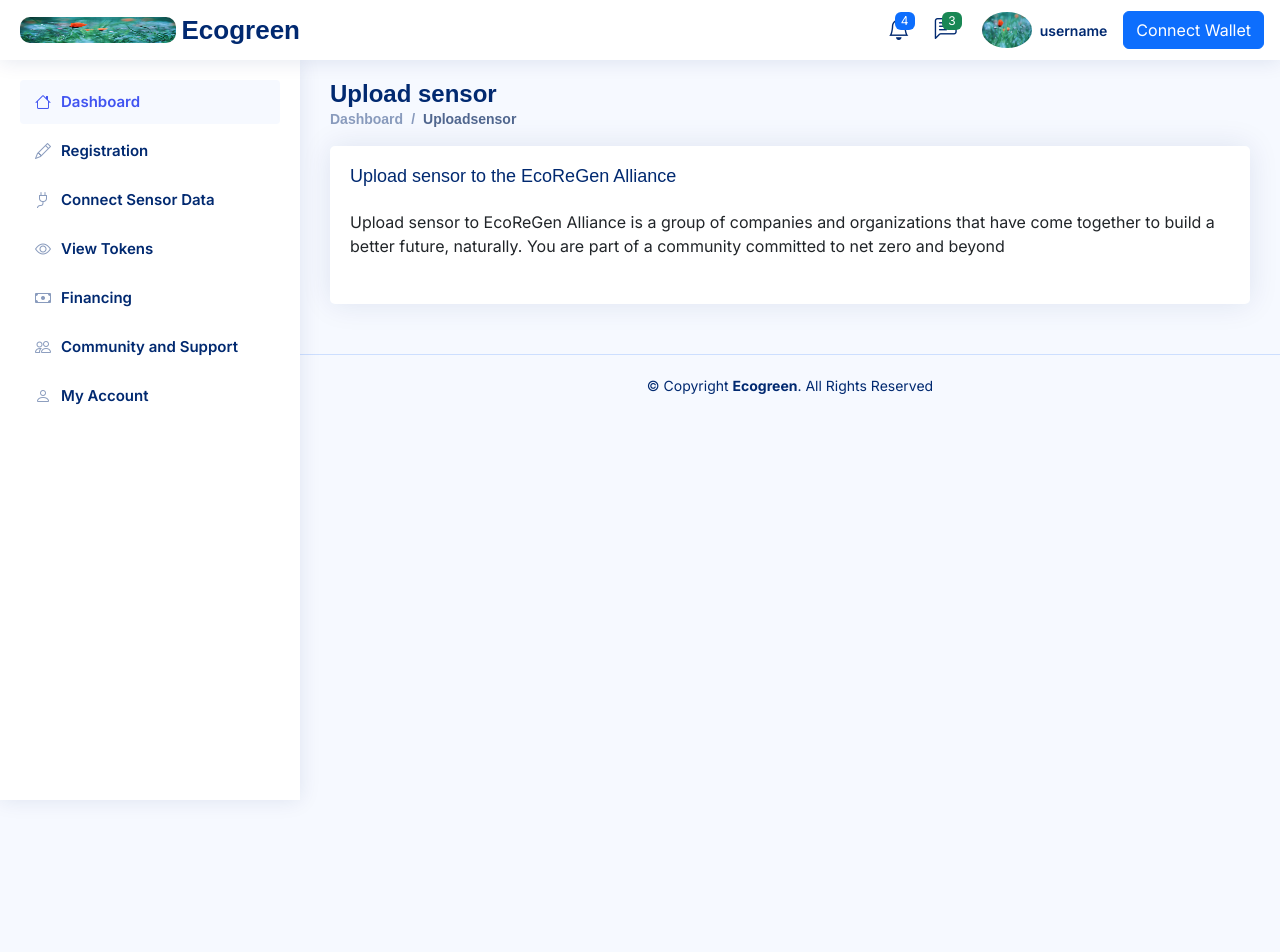
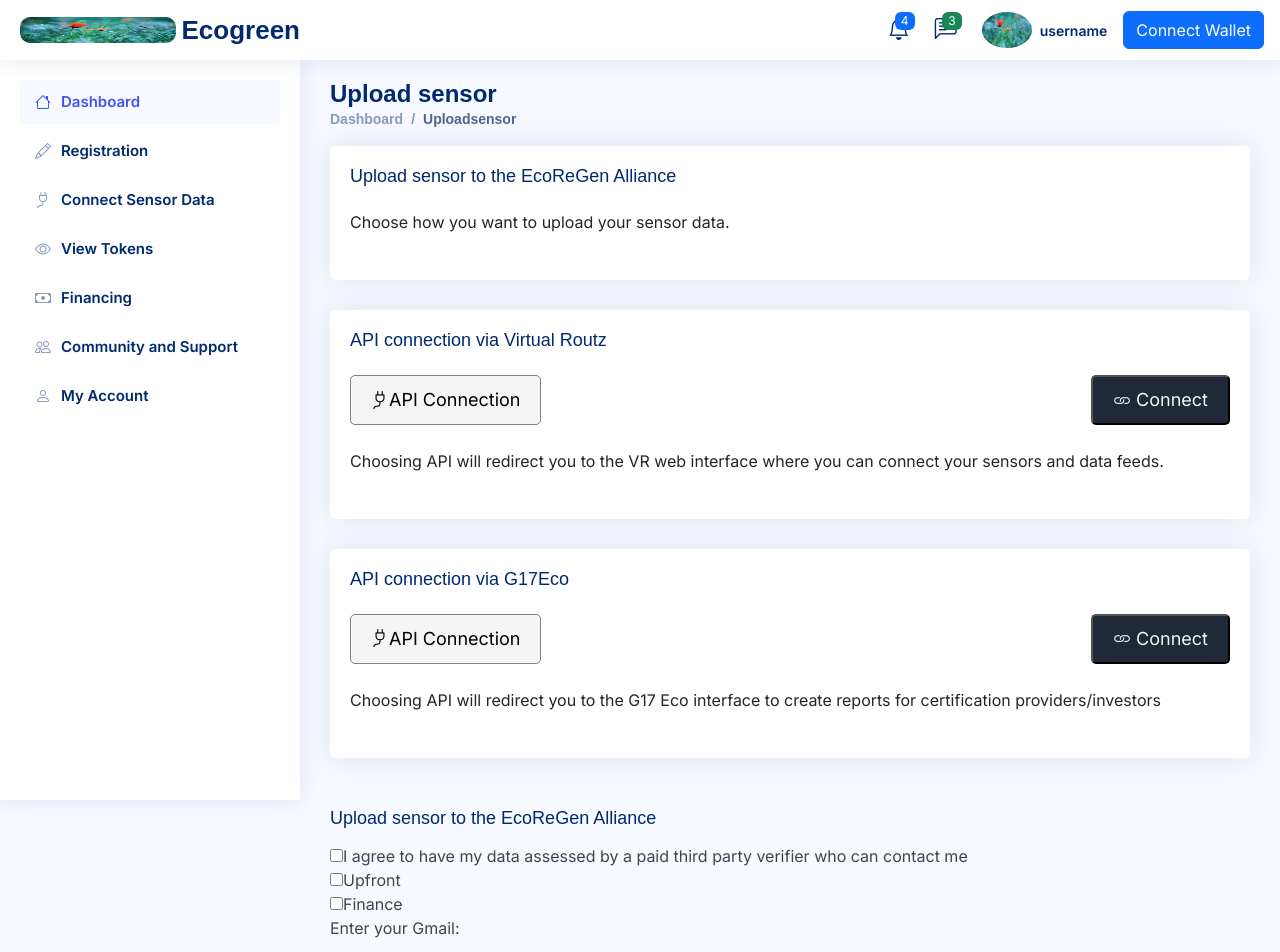
Before and after one commit to EcoRegen-Alliance/DLT-Climate-hackathon-entry, a Next.js app: page /uploadsensor in a window 1280 px wide. Shown: the top 952 px of the page. Before the commit the page ends 800 px from the top, so only its background shows below. Built offline with nearby package versions, Linux system fonts and the light colour scheme.

Commit message:
sensor connect ui completed

```diff
--- a/assets/css/dashboard.css
+++ b/assets/css/dashboard.css
@@ -1,3 +1,7 @@
+/* check
+submitbut
+*/
+
 #stabpool {
   font-size: 20px;
   color: rgb(41, 39, 39);
@@ -258,6 +262,41 @@ input[type="radio"] {
 }
 
 #submitbut:hover {
+  color: rgb(255, 255, 255);
+  background-color: #2c3a4d;
+}
+
+#apicon {
+  background-color: whitesmoke;
+  height: 50px;
+  padding-left: 20px;
+  padding-right: 20px;
+  width: 100%;
+  font-size: large;
+  border-radius: 5px;
+  border: 1px solid gray;
+  box-shadow: #032b2c;
+  transition: background-color 0.3s, color 0.3s;
+}
+
+#apicon:hover {
+  color: rgb(255, 255, 255);
+  background-color: #2c3a4d;
+}
+
+#connectsen {
+  color: whitesmoke;
+  height: 50px;
+  padding-left: 20px;
+  padding-right: 20px;
+  width: 100%;
+  font-size: large;
+  border-radius: 5px;
+  background-color: #1f2937;
+  transition: background-color 0.3s, color 0.3s;
+}
+
+#connectsen:hover {
   color: rgb(255, 255, 255);
   background-color: #2c3a4d;
 }
--- a/components/Headnav.js
+++ b/components/Headnav.js
@@ -23,11 +23,7 @@ function Headnav() {
           </li>
 
           <li className="nav-item">
-            <a
-              class="nav-link nav-icon"
-              href="/notifications"
-              data-bs-toggle="dropdown"
-            >
+            <a class="nav-link nav-icon" href="/" data-bs-toggle="dropdown">
               <i className="bi bi-bell"></i>
               <span className="badge bg-primary badge-number">4</span>
             </a>
@@ -35,11 +31,7 @@ function Headnav() {
           {/* End Notification Nav */}
 
           <li className="nav-item">
-            <a
-              class="nav-link nav-icon"
-              href="/messages"
-              data-bs-toggle="dropdown"
-            >
+            <a class="nav-link nav-icon" href="/" data-bs-toggle="dropdown">
               <i className="bi bi-chat-left-text"></i>
               <span className="badge bg-success badge-number">3</span>
             </a>
@@ -48,7 +40,7 @@ function Headnav() {
           <li className="nav-item pe-3">
             <a
               className="nav-link nav-profile d-flex align-items-center pe-0"
-              href="/profile"
+              href="/"
               data-bs-toggle="dropdown"
             >
               <Image
--- a/components/Uploadsensor.js
+++ b/components/Uploadsensor.js
@@ -1,6 +1,29 @@
-import React from "react";
+"use client";
+import React, { useState } from "react";
 
 function Dashboard() {
+  const [checkboxes, setCheckboxes] = useState({
+    checkbox1: false,
+    checkbox2: false,
+    checkbox3: false,
+  });
+
+  const [email, setEmail] = useState("");
+
+  const handleCheckboxChange = (event) => {
+    const { name, checked } = event.target;
+    setCheckboxes({ ...checkboxes, [name]: checked });
+  };
+
+  const handleEmailChange = (event) => {
+    setEmail(event.target.value);
+  };
+
+  const handleSubmit = (event) => {
+    event.preventDefault();
+    console.log("Form submitted with values:", checkboxes, "Email:", email);
+    // Add your form submission logic here
+  };
   return (
     <>
       <div classNameName="col-lg-12">
@@ -25,15 +48,159 @@ function Dashboard() {
                     Upload sensor to the EcoReGen Alliance
                   </h5>
                   <div id="content">
+                    <p>Choose how you want to upload your sensor data.</p>
+                  </div>
+                </div>
+              </div>
+            </div>
+
+            <div className="col-xxl-4 col-xl-12">
+              <div className="card info-card customers-card">
+                <div className="card-body">
+                  <h5 className="card-title">
+                    API connection via Virtual Routz
+                  </h5>
+                  <div className="d-flex justify-content-between align-items-center">
+                    {/* First word with icon */}
+                    <div>
+                      <span style={{ color: "#b1bad3" }}>
+                        <button
+                          id="apicon"
+                          type="submit"
+                          className="button button-a button-big button-rounded"
+                        >
+                          <i className="bi-plug"></i>
+                          API Connection
+                        </button>
+                      </span>
+                    </div>
+                    {/* Second word */}
+                    <div>
+                      <span>
+                        <button
+                          id="connectsen"
+                          type="submit"
+                          className="button button-a button-big button-rounded"
+                        >
+                          <i className="bi-link"></i> Connect
+                        </button>
+                      </span>
+                    </div>
+                  </div>
+                  <br></br>
+                  <div id="content">
                     <p>
-                      Upload sensor to EcoReGen Alliance is a group of companies
-                      and organizations that have come together to build a
-                      better future, naturally. You are part of a community
-                      committed to net zero and beyond
+                      Choosing API will redirect you to the VR web interface
+                      where you can connect your sensors and data feeds.
                     </p>
                   </div>
                 </div>
               </div>
+            </div>
+
+            <div className="col-xxl-4 col-xl-12">
+              <div className="card info-card customers-card">
+                <div className="card-body">
+                  <h5 className="card-title">API connection via G17Eco</h5>
+                  <div className="d-flex justify-content-between align-items-center">
+                    {/* First word with icon */}
+                    <div>
+                      <span style={{ color: "#b1bad3" }}>
+                        <button
+                          id="apicon"
+                          type="submit"
+                          className="button button-a button-big button-rounded"
+                        >
+                          <i className="bi-plug"></i>
+                          API Connection
+                        </button>
+                      </span>
+                    </div>
+                    {/* Second word */}
+                    <div>
+                      <span>
+                        <button
+                          id="connectsen"
+                          type="submit"
+                          className="button button-a button-big button-rounded"
+                        >
+                          <i className="bi-link"></i> Connect
+                        </button>
+                      </span>
+                    </div>
+                  </div>
+                  <br></br>
+                  <div id="content">
+                    <p>
+                      Choosing API will redirect you to the G17 Eco interface to
+                      create reports for certification providers/investors
+                    </p>
+                  </div>
+                </div>
+              </div>
+            </div>
+
+            <div className="col-xxl-4 col-xl-12">
+              <h5 className="card-title">
+                Upload sensor to the EcoReGen Alliance
+              </h5>
+
+              <form onSubmit={handleSubmit}>
+                <div>
+                  <label>
+                    <input
+                      type="checkbox"
+                      name="checkbox1"
+                      checked={checkboxes.checkbox1}
+                      onChange={handleCheckboxChange}
+                    />
+                    I agree to have my data assessed by a paid third party
+                    verifier who can contact me
+                  </label>
+                </div>
+                <div>
+                  <label>
+                    <input
+                      type="checkbox"
+                      name="checkbox2"
+                      checked={checkboxes.checkbox2}
+                      onChange={handleCheckboxChange}
+                    />
+                    Upfront
+                  </label>
+                </div>
+                <div>
+                  <label>
+                    <input
+                      type="checkbox"
+                      name="checkbox3"
+                      checked={checkboxes.checkbox3}
+                      onChange={handleCheckboxChange}
+                    />
+                    Finance
+                  </label>
+                </div>
+                <div>
+                  <p>Enter your Gmail:</p>
+                  <input
+                    type="email"
+                    className="form-control"
+                    id="Email"
+                    value={email}
+                    onChange={handleEmailChange}
+                    placeholder="example@gmail.com"
+                  />
+                </div>
+                <div id="content">
+                  <p>
+                    Confirm by entering your email, and pressing Submit below:
+                  </p>
+                </div>
+                <br></br>
+                <button id="submitbut" type="submit">
+                  Submit
+                </button>
+              </form>
             </div>
           </div>
         </div>
```
Also changed, not shown: components/Viewtoken.js (+7 -4 lines), assets/css/style.css (line endings or trailing spaces).
